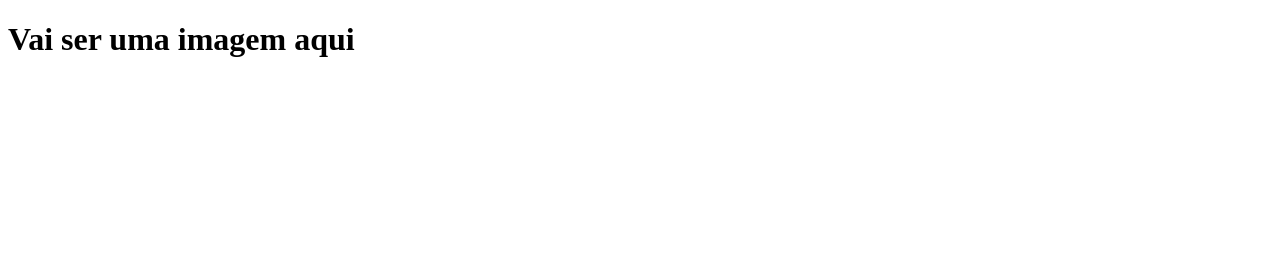
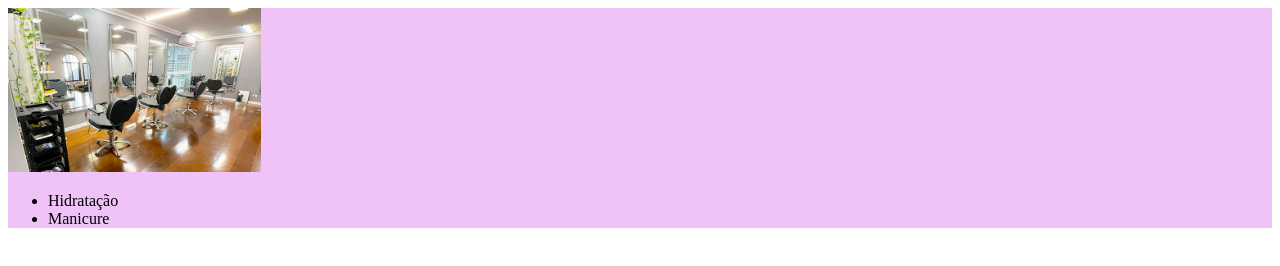
Before and after one commit to ilymxrw/primeiro-2024, a plain HTML site: page index.html in a window 1280 px wide. Drawn offline with Linux system fonts and the light colour scheme.

Commit message:
Add files via upload

```diff
--- a/index.html
+++ b/index.html
@@ -8,7 +8,13 @@
     <link rel="stylesheet" href="style.css">
 </head>
 <body>
-    <h1>Vai ser uma imagem aqui</h1>
+    <header>
+         <img class="cabecalho-imagem" src="salão.jpg" alt="logo da alura start">
+         <ul>
+            <li>Hidratação</li>
+            <li>Manicure</li>
+         </ul>
+        </header>
 
 </body>
 </html>
--- a/style.css
+++ b/style.css
@@ -0,0 +1,8 @@
+header {
+     background-color: #efc2f8;
+     color: rgb(0, 0, 0);
+}
+
+.cabecalho-imagem{
+    width: 20%;
+}
```
Also changed, not shown: salão.jpg (added).
